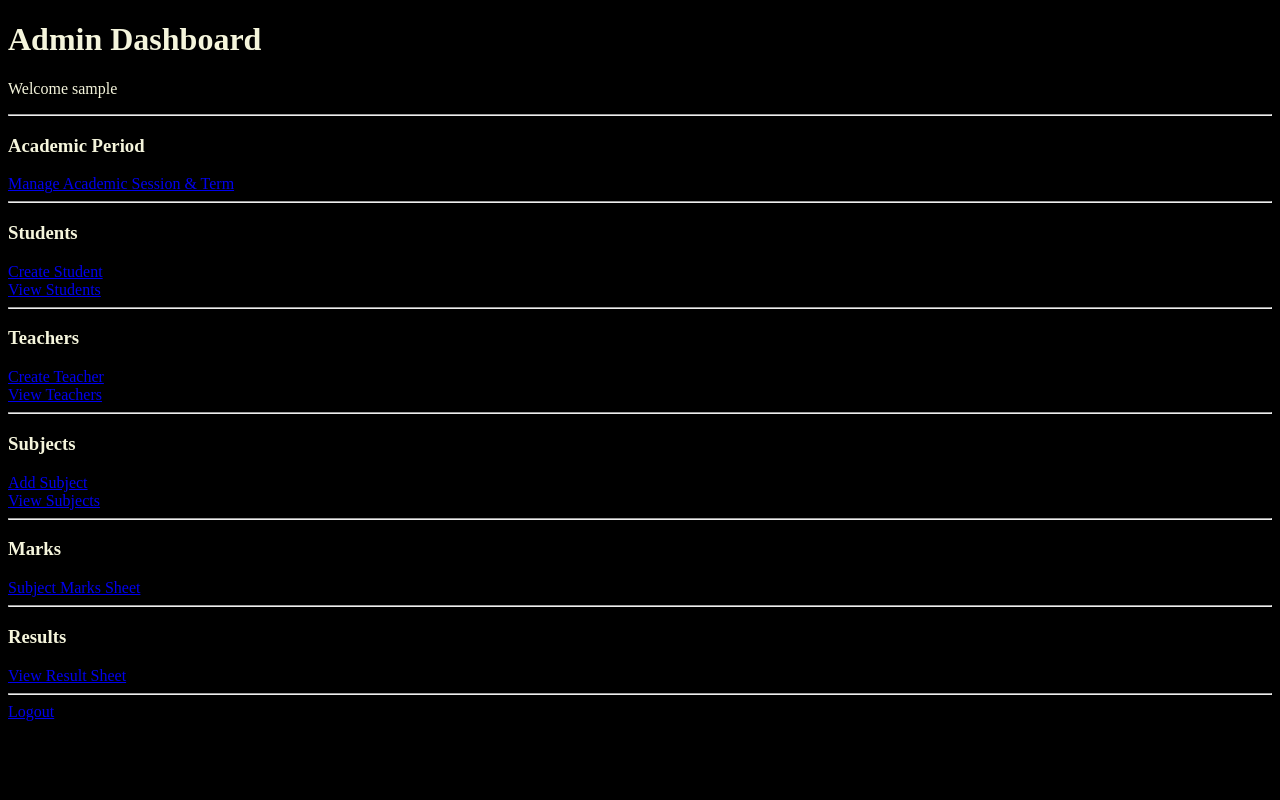
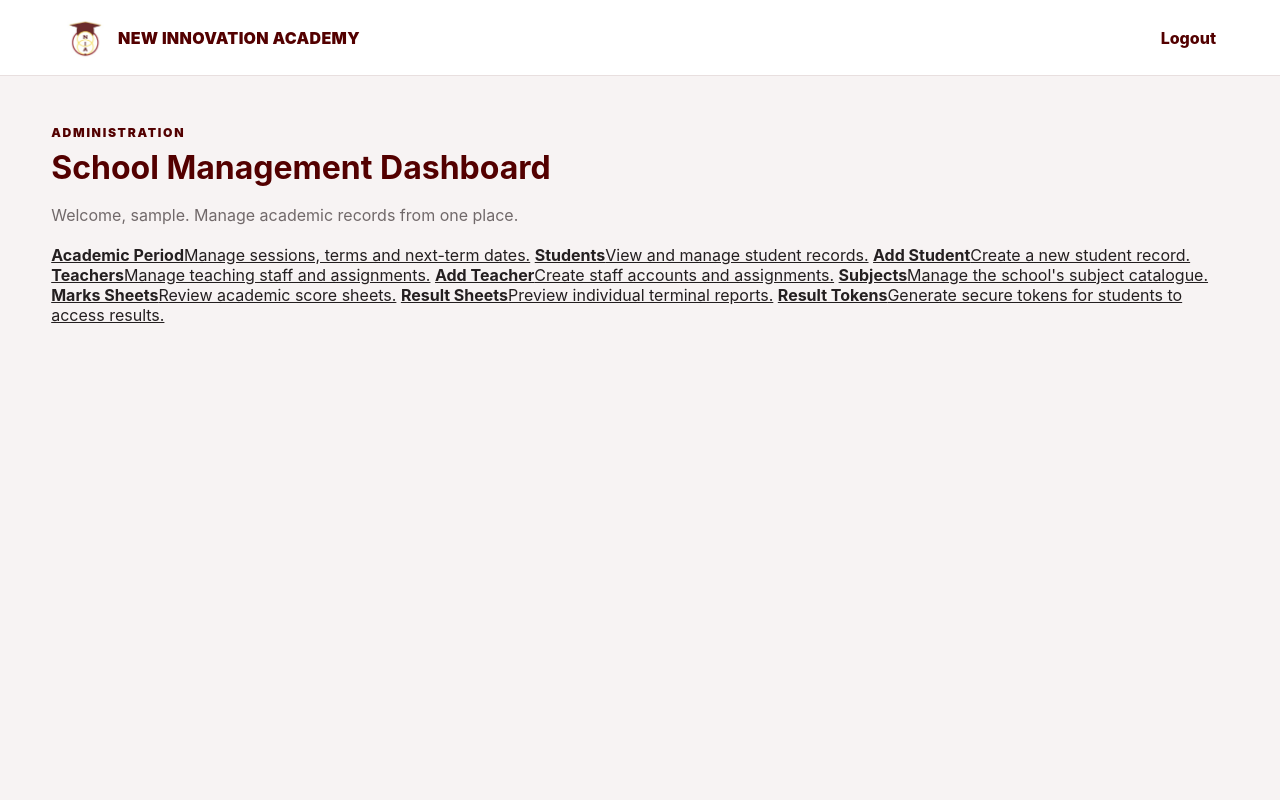
Before and after one commit to timo1456/NIA, a Flask app: page /dashboard in a window 1280 px wide. Run offline with Flask 3, Linux system fonts and the light colour scheme; the visitor is signed in with stand-in values (Sample User, id 1).

Commit message:
Redesign admin dashboard

```diff
--- a/templates/admin_dashboard.html
+++ b/templates/admin_dashboard.html
@@ -1,119 +1,38 @@
 <!DOCTYPE html>
 <html lang="en">
-
 <head>
     <meta charset="UTF-8">
+    <meta name="viewport" content="width=device-width, initial-scale=1.0">
+    <title>Admin Dashboard | NIA</title>
+    <link rel="stylesheet" href="{{ url_for('static', filename='site.css') }}">
+</head>
+<body class="app-page">
+<header class="app-header">
+    <a class="mini-brand" href="/">
+        <img src="{{ url_for('static', filename='logo.jpg') }}" alt="School logo">
+        <span>NEW INNOVATION ACADEMY</span>
+    </a>
+    <a class="nav-link" href="/logout">Logout</a>
+</header>
 
-    <meta
-        name="viewport"
-        content="width=device-width, initial-scale=1.0"
-    >
+<main class="app-shell">
+    <div class="page-heading">
+        <span class="eyebrow">ADMINISTRATION</span>
+        <h1>School Management Dashboard</h1>
+        <p class="muted">Welcome, {{ user }}. Manage academic records from one place.</p>
+    </div>
 
-    <title>Admin Dashboard</title>
-
-</head>
-
-<body>
-
-    <h1>Admin Dashboard</h1>
-
-    <p>
-        Welcome {{ user }}
-    </p>
-
-    <hr>
-
-
-    <h3>Academic Period</h3>
-
-    <a href="/academic-period">
-        Manage Academic Session & Term
-    </a>
-
-
-    <hr>
-
-
-    <h3>Students</h3>
-
-    <a href="/create-student">
-        Create Student
-    </a>
-
-    <br>
-
-    <a href="/students">
-        View Students
-    </a>
-
-
-    <hr>
-
-
-    <h3>Teachers</h3>
-
-    <a href="/create-teacher">
-        Create Teacher
-    </a>
-
-    <br>
-
-    <a href="/teachers">
-        View Teachers
-    </a>
-
-
-    <hr>
-
-
-    <h3>Subjects</h3>
-
-    <a href="/add-subject">
-        Add Subject
-    </a>
-
-    <br>
-
-    <a href="/subjects">
-        View Subjects
-    </a>
-
-
-    <hr>
-
-
-    <h3>Marks</h3>
-
-    <a href="/marks-sheet">
-        Subject Marks Sheet
-    </a>
-
-    <hr>
-
-    <h3>Results</h3>
-
-    <a href="/result-sheet">
-        View Result Sheet
-    </a>
-
-
-    <hr>
-
-
-    <a href="/logout">
-        Logout
-    </a>
-
-
+    <div class="dashboard-grid">
+        <a class="dashboard-card" href="/academic-period"><strong>Academic Period</strong><span>Manage sessions, terms and next-term dates.</span></a>
+        <a class="dashboard-card" href="/students"><strong>Students</strong><span>View and manage student records.</span></a>
+        <a class="dashboard-card" href="/create-student"><strong>Add Student</strong><span>Create a new student record.</span></a>
+        <a class="dashboard-card" href="/teachers"><strong>Teachers</strong><span>Manage teaching staff and assignments.</span></a>
+        <a class="dashboard-card" href="/create-teacher"><strong>Add Teacher</strong><span>Create staff accounts and assignments.</span></a>
+        <a class="dashboard-card" href="/subjects"><strong>Subjects</strong><span>Manage the school's subject catalogue.</span></a>
+        <a class="dashboard-card" href="/marks-sheet"><strong>Marks Sheets</strong><span>Review academic score sheets.</span></a>
+        <a class="dashboard-card" href="/result-sheet"><strong>Result Sheets</strong><span>Preview individual terminal reports.</span></a>
+        <a class="dashboard-card dashboard-card-accent" href="/admin/result-tokens"><strong>Result Tokens</strong><span>Generate secure tokens for students to access results.</span></a>
+    </div>
+</main>
 </body>
-
-<style>
-
-    body {
-        background-color: black;
-        color: beige;
-    }
-
-</style>
-
 </html>
```
